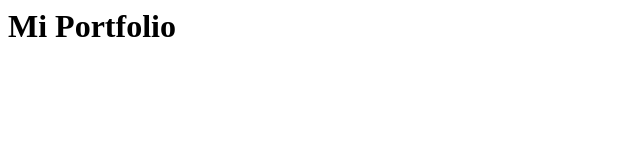
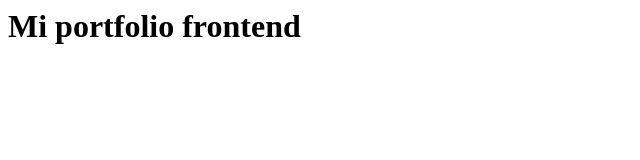
Before and after one commit to EduBaltazar/ProtfolioFrontEnd, a plain HTML site: page index.html in a window 1280 px wide. Shown: the whole page, without its empty margins (0-640 px from the left). Drawn offline with Linux system fonts and the light colour scheme.

Commit message:
mi primer commit

```diff
--- a/index.html
+++ b/index.html
@@ -1,2 +1,2 @@
-<h1>Mi Portfolio
+<h1>Mi  portfolio frontend
 </h1>
```
